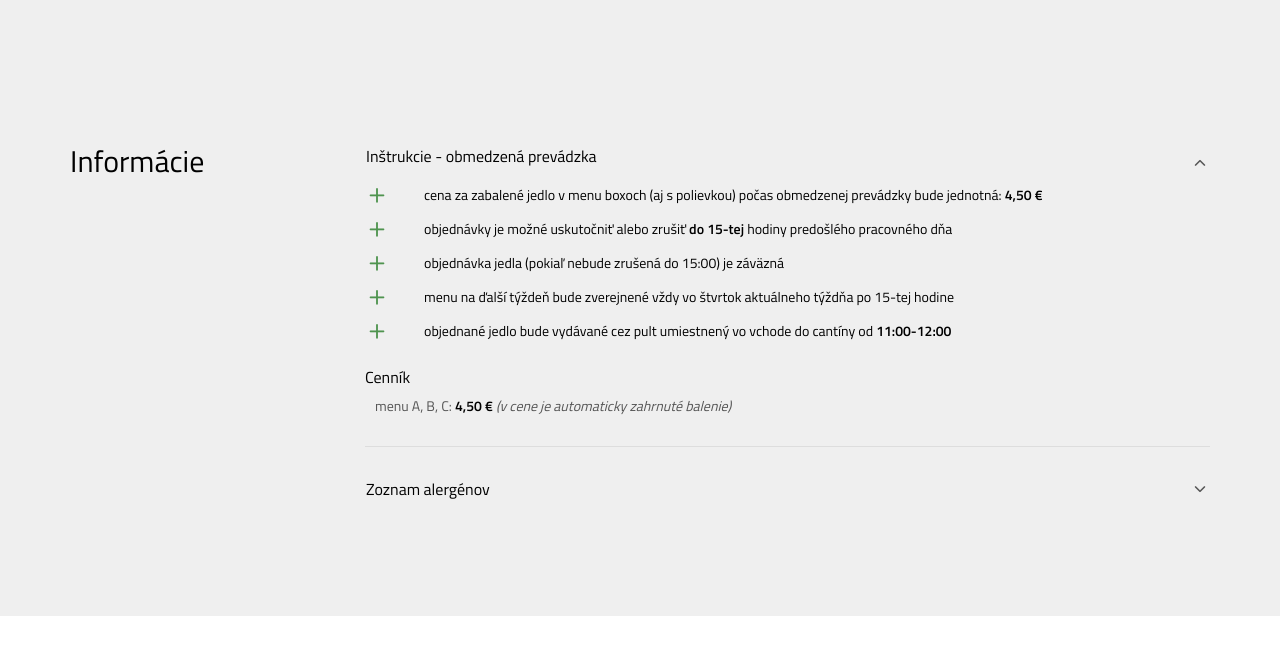
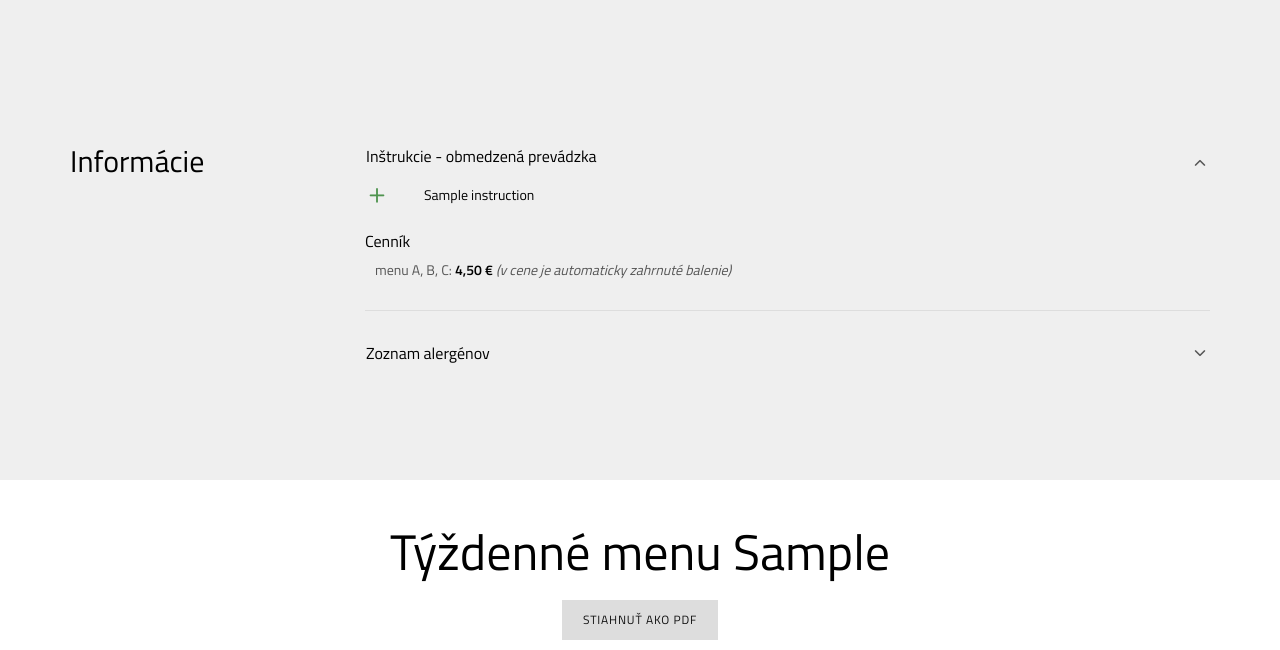
Before and after one commit to borisrakovan/ipcantina, a Python web app: template ipcantina/app/main/templates/index.html in a window 1280 px wide. Shown: the part 351-1001 px from the top of the page. Run offline with Jinja, Linux system fonts and the light colour scheme; the template is opened without the code that fills it: most values are stand-ins (such as "Sample title", 1, 10 or a date in 2020); form fields are guessed from the names that the template uses; some libraries are stand-ins or nearby versions; some web fonts are replaced.

Commit message:
handle instructions as a list

```diff
--- a/ipcantina/app/main/menu.py
+++ b/ipcantina/app/main/menu.py
@@ -11,11 +11,6 @@ closed_tags = ['sviatok', 'zatvorené', 'zatvorene', 'prázdniny', 'prazdniny',
 
 
 class MenuUtils:
-
-    @staticmethod
-    def get_default_prices():
-        with open(current_app.config['DEFAULT_PRICES_PATH'], 'r', encoding='utf-8') as f:
-            return json.load(f)
 
     @staticmethod
     def load_from_db():
--- a/ipcantina/app/main/templates/admin.html
+++ b/ipcantina/app/main/templates/admin.html
@@ -34,8 +34,9 @@
 
             <div class="form-group mb-1">
                 {{ form.instructions.label }}<br>
+                <p class="text-muted">Jednotlivé inštrukcie je potrebné oddeliť znakom <b>#</b>.
+                    Zadávanie textu podporuje <b>HTML</b> formát</p>
                 {{ form.instructions(cols=30, rows=4, **{'class':'form-control'}) }}
-                <p class="text-muted">Zadávanie textu podporuje HTML formát</p>
                 {% for error in form.instructions.errors %}
                 <span style="color: red;">[{{ error }}]</span>
                 {% endfor %}
--- a/ipcantina/app/main/templates/index.html
+++ b/ipcantina/app/main/templates/index.html
@@ -63,26 +63,12 @@
                                 <!--{{ instructions|safe }}-->
                                 <!--</p>-->
                                 <ul class="list-group list-group-minimal">
-                                    <li class="list-group-item d-flex align-items-center">
-                                        <i class="icon-plus fs-22 text-primary"></i>
-                                        <span>cena za zabalené jedlo v menu boxoch (aj s polievkou) počas obmedzenej prevádzky bude jednotná: <b>4,50 € </b></span>
-                                    </li>
-                                    <li class="list-group-item d-flex align-items-center">
-                                        <i class="icon-plus fs-22 text-primary"></i>
-                                        <span>objednávky je možné uskutočniť alebo zrušiť <strong>do 15-tej</strong> hodiny predošlého pracovného dňa</span>
-                                    </li>
-                                    <li class="list-group-item d-flex align-items-center">
-                                        <i class="icon-plus fs-22 text-primary"></i>
-                                        <span>objednávka jedla (pokiaľ nebude zrušená do 15:00) je záväzná</span>
-                                    </li>
-                                    <li class="list-group-item d-flex align-items-center">
-                                        <i class="icon-plus fs-22 text-primary"></i>
-                                        <span>menu na ďalší týždeň bude zverejnené vždy vo štvrtok aktuálneho týždňa po 15-tej hodine</span>
-                                    </li>
-                                    <li class="list-group-item d-flex align-items-center">
-                                        <i class="icon-plus fs-22 text-primary"></i>
-                                        <span>objednané jedlo bude vydávané cez pult umiestnený vo vchode do cantíny od <b>11:00-12:00</b></span>
-                                    </li>
+                                    {% for instruction in instructions %}
+                                        <li class="list-group-item d-flex align-items-center">
+                                            <i class="icon-plus fs-22 text-primary"></i>
+                                            <span>{{ instruction|safe }}</span>
+                                        </li>
+                                    {% endfor %}
                                 </ul>
                                 <br>
                                 <h6 class="">Cenník</h6>
```
Also changed, not shown: ipcantina/app/main/persist.py (added, +41 -0 lines), ipcantina/app/main/routes.py (+14 -34 lines), ipcantina/app/main/utils.py (+0 -100 lines).
